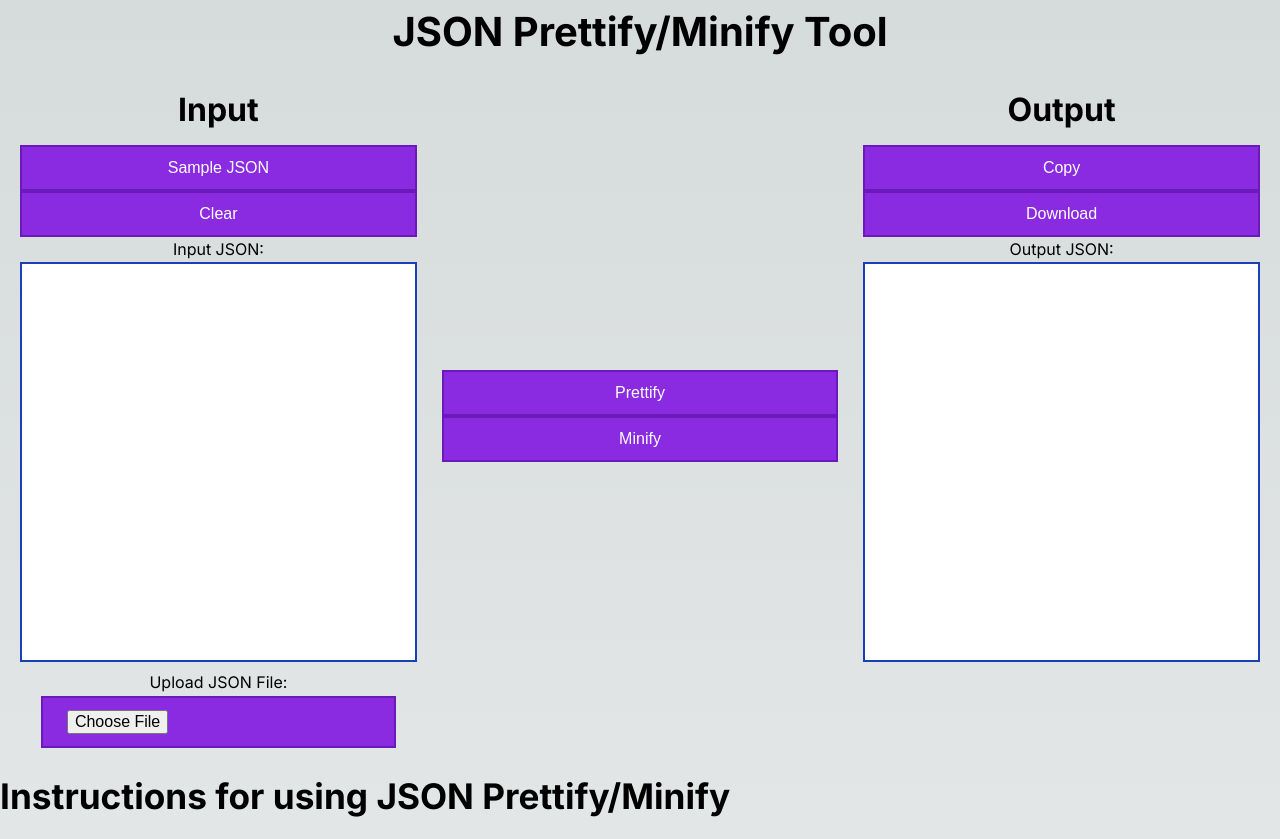
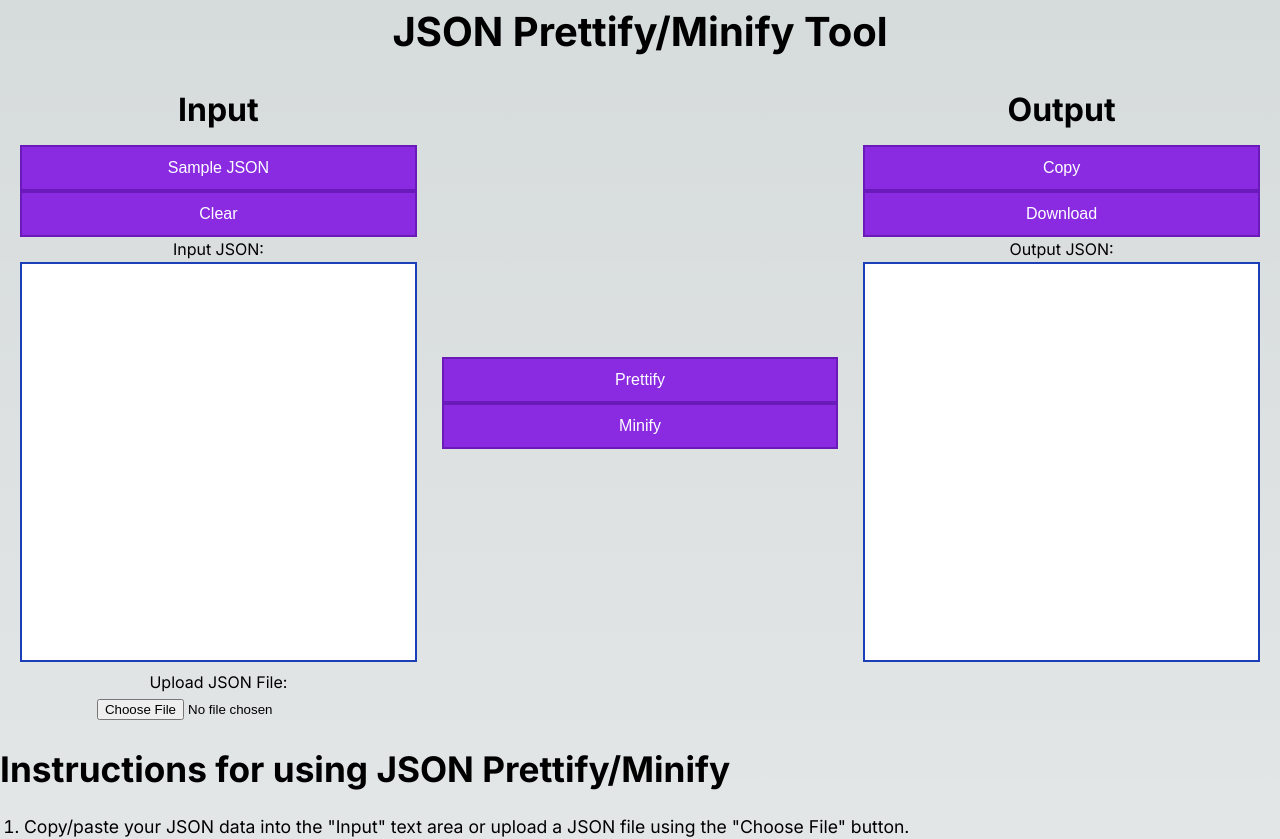
Before and after one commit to mtsamis2/pretty-print-json, a Next.js app: page / in a window 1280 px wide. Shown: the top 839 px of the page. Built offline with nearby package versions, Linux system fonts and the light colour scheme.

Commit message:
style file upload

```diff
--- a/app/globals.css
+++ b/app/globals.css
@@ -92,10 +92,6 @@ body {
       rgb(var(--background-end-rgb))
     )
     rgb(var(--background-start-rgb));
-}
-
-input[type='file'] {
-  color: transparent;
 }
 
 textarea {
--- a/app/page.module.css
+++ b/app/page.module.css
@@ -33,37 +33,7 @@
 
 /* File input styles with button class */
 .fileInput {
-  /* Hide default input appearance */
-  appearance: none;
-  -webkit-appearance: none;
-  -moz-appearance: none;
-
-  /* Match button styles */
-  background-color: #8a2be2;
-  border: 2px solid #6a1ab9;
-  color: white;
-  padding: 12px 24px;
-  text-align: center;
-  text-align-last: left;
-  display: inline-block;
-  font-size: 16px;
-  cursor: pointer;
-}
-
-/* Hover effect */
-.fileInput:hover {
-  background-color: #9933cc;
-}
-
-/* Focus effect */
-.fileInput:focus {
-  outline: none;
-  box-shadow: 0 0 5px rgba(0, 0, 0, 0.3);
-}
-
-/* Active effect */
-.fileInput:active {
-  background-color: #800080;
+  margin-left: 10px;
 }
 
 @media (max-width: 768px) {
```
